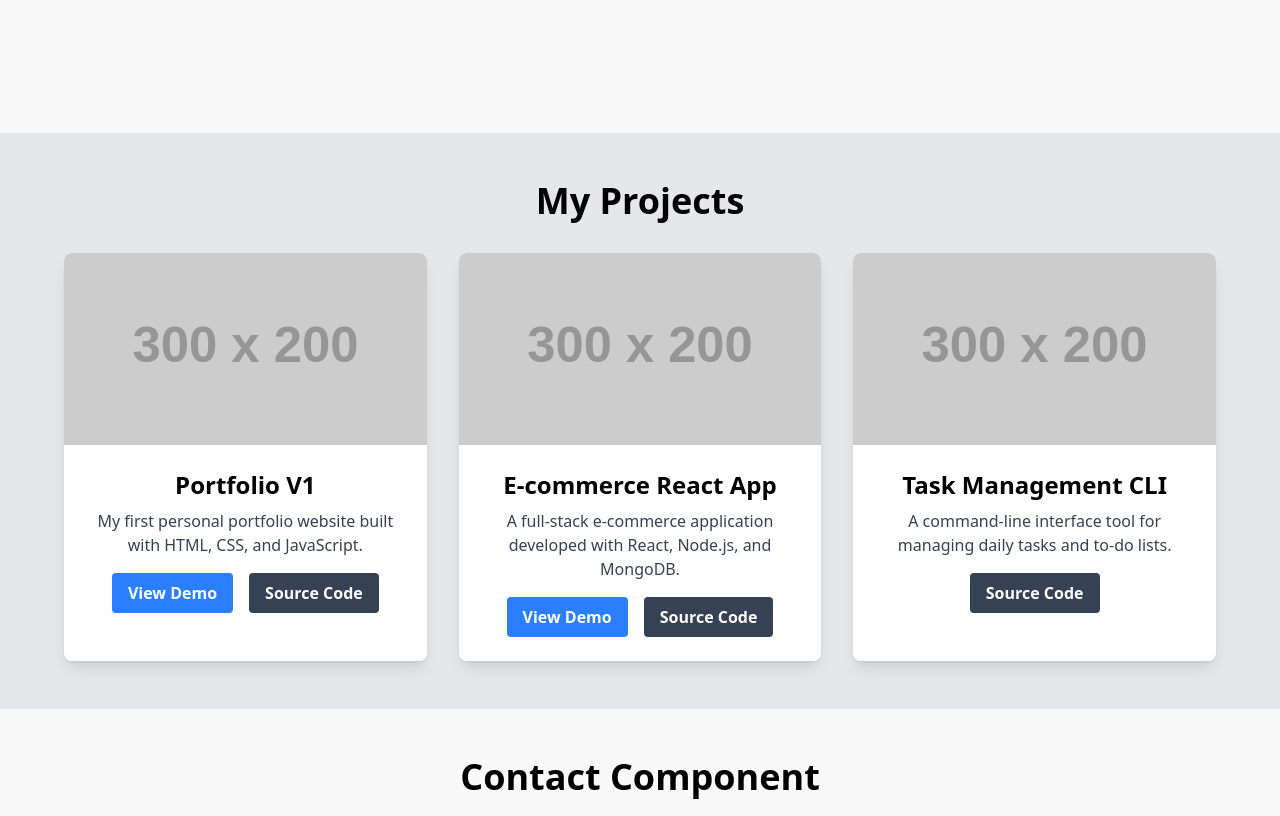
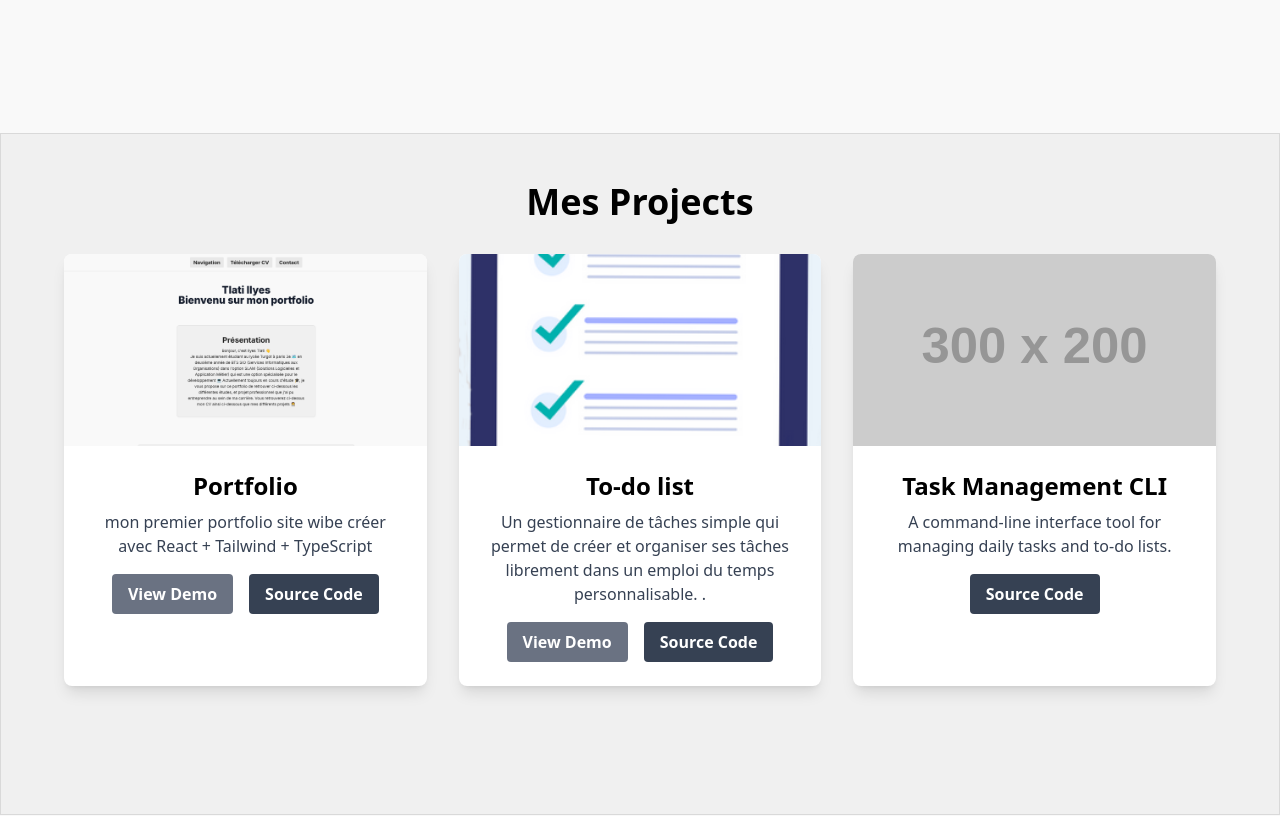
Before and after one commit to ITlaDev404/portfolio, a React (Vite) app: page / in a window 1280 px wide. Shown: the part 2420-3236 px from the top of the page. Built offline with nearby package versions, Linux system fonts and the light colour scheme.

Commit message:
add some projects and ettign the style of Projects Components

```diff
--- a/src/App.tsx
+++ b/src/App.tsx
@@ -24,7 +24,7 @@ function App() {
         <About />
         <Skills />
         <Projects />
-        <Contact />
+        {/*<Contact />*/}
         <Footer />
       </div>
     </>
--- a/src/components/About.tsx
+++ b/src/components/About.tsx
@@ -2,7 +2,7 @@ const About = () => {
   return (
     <section
       id="about"
-      className="  bg-componentColor hover:bg-componentColor2 text-portfolioText p-12 p-max-12 text-center hover:shadow-lg max-w-prose mx-auto rounded-xl mb-12 border-borderColor border hover:border-1"
+      className="  bg-componentColor  text-portfolioText p-12 p-max-12 text-center hover:shadow-lg max-w-prose mx-auto rounded-xl mb-12 border-borderColor border hover:border-1"
     >
       <h1 className="text-4xl font-bold mb-4">Présentation</h1>
       <p className="text-lg">Bonjour, c'est Ilyes Tlati 👋 </p>
--- a/src/components/Projects.tsx
+++ b/src/components/Projects.tsx
@@ -2,11 +2,11 @@ import projects from '../data/projects';
 
 const Projects = () => {
   return (
-    <section id="projects" className="bg-gray-200 text-black p-12 text-center">
-      <h1 className="text-4xl font-bold mb-8">My Projects</h1>
+    <section id="projects" className="bg-componentColor text-black p-12 text-center border-borderColor border hover:shadow-lg-b mb-40 hover:">
+      <h1 className="text-4xl font-bold mb-8">Mes Projects</h1>
       <div className="grid grid-cols-1 md:grid-cols-2 lg:grid-cols-3 gap-8 max-w-6xl mx-auto">
         {projects.map((project) => (
-          <div key={project.id} className="bg-white rounded-lg shadow-lg overflow-hidden">
+          <div key={project.id} className="bg-white rounded-lg shadow-lg overflow-hidden mb-20">
             <img src={project.imageUrl} alt={project.name} className="w-full h-48 object-cover"/>
             <div className="p-6">
               <h2 className="text-2xl font-bold mb-2">{project.name}</h2>
@@ -17,7 +17,7 @@ const Projects = () => {
                     href={project.demoUrl}
                     target="_blank"
                     rel="noopener noreferrer"
-                    className="bg-blue-500 hover:bg-blue-600 text-white font-bold py-2 px-4 rounded"
+                    className="bg-gray-500 hover:bg-gray-600 text-white font-bold py-2 px-4 rounded"
                   >
                     View Demo
                   </a>
--- a/src/data/projects.ts
+++ b/src/data/projects.ts
@@ -10,19 +10,19 @@ export interface Project {
 const projects: Project[] = [
   {
     id: 1,
-    name: "Portfolio V1",
-    description: "My first personal portfolio website built with HTML, CSS, and JavaScript.",
-    imageUrl: "https://via.placeholder.com/300x200/FF0000/FFFFFF?text=Project+1",
-    demoUrl: "https://example.com/project1",
-    sourceCodeUrl: "https://github.com/yourusername/project1",
+    name: "Portfolio ",
+    description: "mon premier portfolio site wibe créer avec React + Tailwind + TypeScript",
+    imageUrl: `${import.meta.env.BASE_URL}Languages_img/portfolio.png`,
+    demoUrl: "https://itladev404.github.io/portfolio/",
+    sourceCodeUrl: "https://github.com/ITlaDev404/portfolio",
   },
   {
     id: 2,
-    name: "E-commerce React App",
-    description: "A full-stack e-commerce application developed with React, Node.js, and MongoDB.",
-    imageUrl: "https://via.placeholder.com/300x200/00FF00/000000?text=Project+2",
-    demoUrl: "https://example.com/project2",
-    sourceCodeUrl: "https://github.com/yourusername/project2",
+    name: "To-do list",
+    description: "Un gestionnaire de tâches simple qui permet de créer et organiser ses tâches librement dans un emploi du temps personnalisable. .",
+    imageUrl: `${import.meta.env.BASE_URL}Languages_img/ToDo.png`,
+    demoUrl: "https://github.com/ITlaDev404/Tasks_Manager/releases/tag/tag-1",
+    sourceCodeUrl: "https://github.com/ITlaDev404/Tasks_Manager",
   },
   {
     id: 3,
```
Also changed, not shown: src/components/Skills.tsx (+4 -4 lines), public/Languages_img/ToDo.png (added), public/Languages_img/portfolio.png (added).
